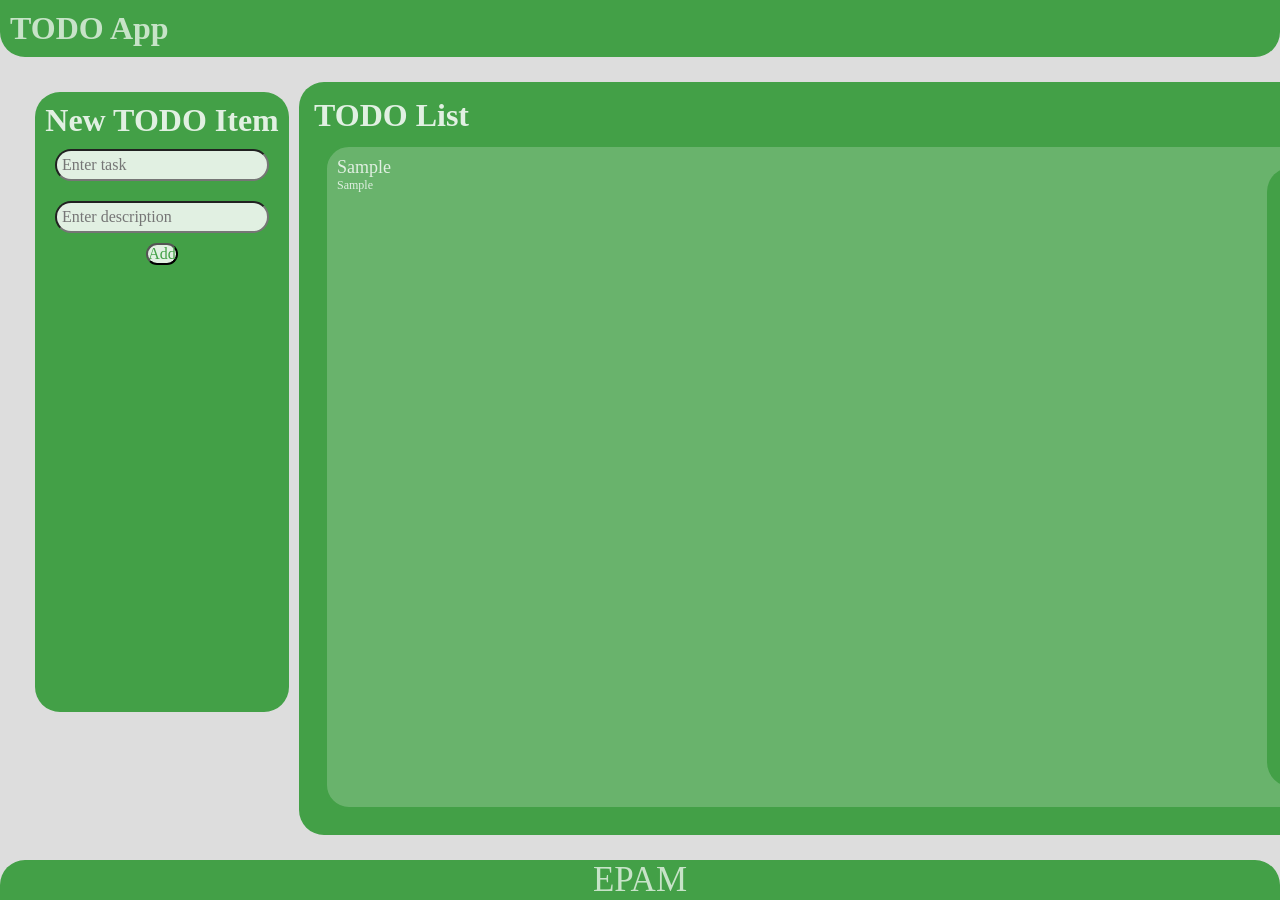
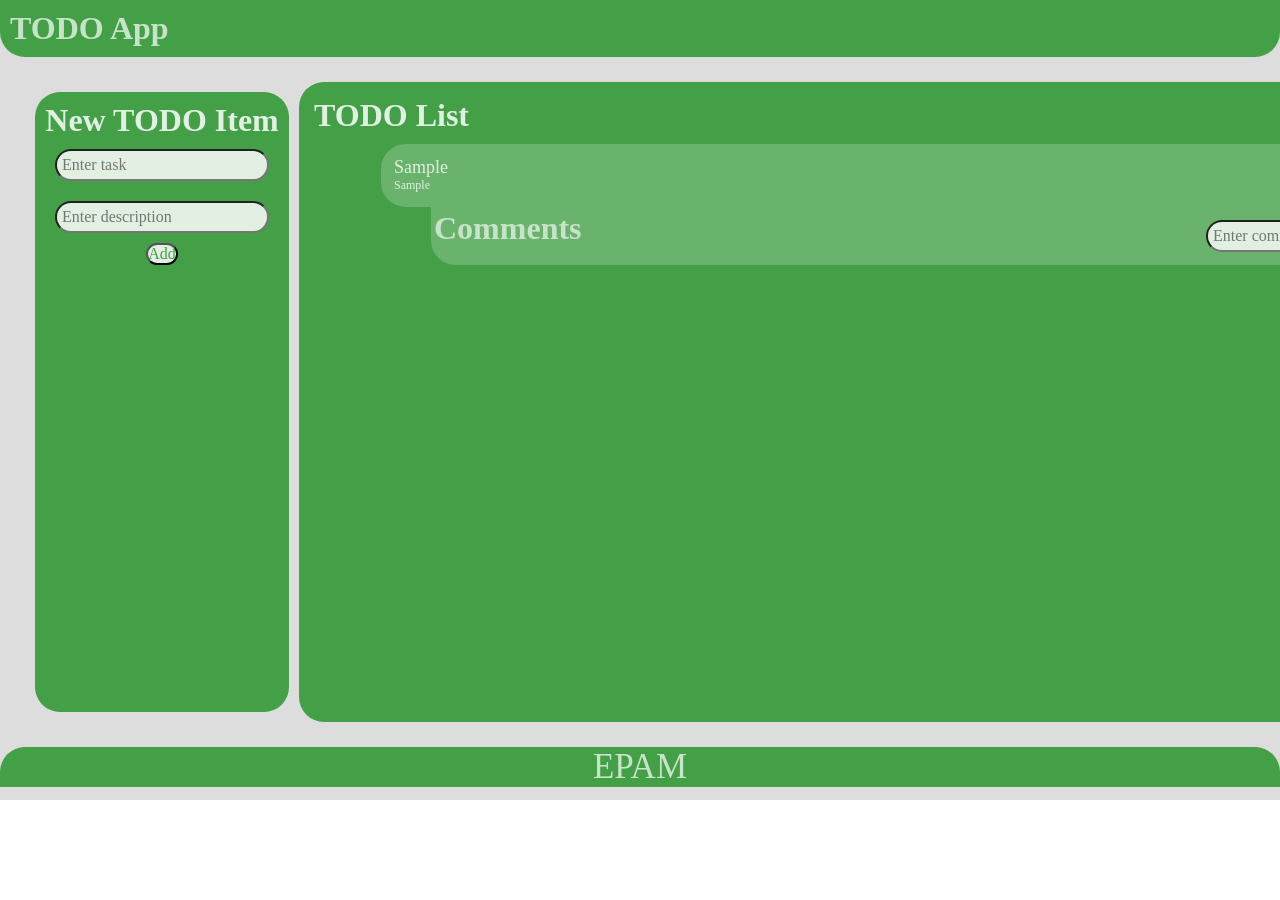
Before and after one commit to wydra76yan/WebInterface, a React app: page / in a window 1280 px wide. Both pictures are taken after typing "Sample", "Sample" into the empty fields and a click on the button "Add". Shown: the top 900 px of the page. After the commit the page ends 800 px from the top, so only its background shows below. Built offline with nearby package versions, Linux system fonts and the light colour scheme; the HTML template or start-up script is replaced by a standard one.

Commit message:
Fixed comment method (with output)

```diff
--- a/src/component-css/todo.css
+++ b/src/component-css/todo.css
@@ -1,10 +1,9 @@
-.todo{
+.topTodoPart{
   padding:10px;
-  margin:10px;
   border-radius: 25px;
   min-width: 135vh;
   color: #E1F0E2;
-  border-color: #43A047;
+  border-color: #69B36C;
   border-style: solid;
   background-color: #69B36C;
   display: flex;
@@ -12,9 +11,19 @@
   justify-content: space-between;
 
 }
+.todo{
+  margin:10px;
+  display: flex;
+  flex-direction: column;
+  align-items: center;
+}
+
+.inputCommentForm{
+  display: flex;
+  flex-direction: row;
+}
 
  .listForm{
-  overflow: auto;
   border-radius: 25px;
   background:  #43A047;
   color: #E1F0E2;
@@ -25,10 +34,12 @@
 
 .theList{
   overflow: auto;
+  height: 75vh;
   padding: 15px;
   min-height: 75vh;
   min-width: 155vh;
 }
+
 
 .rightTodoPart{
   display: flex;
@@ -36,6 +47,41 @@
   align-items:center;
 }
 
+li{
+  min-width: 105px;
+  min-height: 23px;
+  color: #43A047;
+  background-color:  #E1F0E2;
+  display: flex;
+  align-items: flex-start;
+  border-radius: 25px;
+}
+
+.theComments{
+  overflow: auto;
+  max-height: 10vh;
+  display: flex;
+  flex-direction: column;
+}
+
+.topComPart{
+  display: flex;
+  justify-content: space-between;
+  flex-direction: row;
+}
+
+.comments{
+  border-color: #69B36C;
+  border-style: solid;
+  background-color: #69B36C;
+  width: 125vh;
+  display: flex;
+  flex-direction: column;
+  justify-content: space-around;
+  color: #C7E3C8;
+  border-bottom-left-radius: 25px;
+  border-bottom-right-radius: 25px;
+}
 
 i{
   margin: 10px;
@@ -54,12 +100,20 @@ i{
   color: #e74c3c;
 }
 
+input{
+   margin: 10px;
+   padding: 5px;
+   font-size: 16px;
+   background-color: #E1F0E2;
+   color: #43A047;
+ }
+
 .likeItem {
   border-radius: 50%;
   -webkit-transition: -webkit-transform .8s ease-in-out;
           transition:         transform .8s ease-in-out;
 }
 .likeItem:active {
-  -webkit-transform: rotate(90deg);
-          transform: rotate(90deg);
+  -webkit-transform: rotate(20deg);
+          transform: rotate(20deg);
 }
--- a/src/component/todoItems.jsx
+++ b/src/component/todoItems.jsx
@@ -10,13 +10,12 @@ export default class TodoItems extends React.Component {
       item:{
         isLiked:false,
         completed:false,
-        commenting:false,
         comments:[]
       }
   }
 
     this.createTasks = this.createTasks.bind(this);
-    //this.addComment = this.addComment.bind(this);
+    this.addComment = this.addComment.bind(this);
 
   }
 
@@ -34,20 +33,19 @@ export default class TodoItems extends React.Component {
     this.setState(({completed}) =>  ({ completed: !completed }));
   }
 
-  isCommenting(key){
-    this.setState(({commenting}) =>  ({ commenting: !commenting }));
-  }
 
-  addComment(key){
+  addComment(key, value){
     //this.props.addComment(key, value);
 
     if (this._inputComment.value !== "") {
-      const {value} = this._inputComment.value;
-      this.props.commentItem(key, value);
+      value = this._inputComment.value;
+      this.props.addComment(key, value);
+      console.log(value);
+      console.log(key);
+    //  this.setState(({comments}) => ({comments: [...comms,"this._inputComment.value"]}))
 
       // this.setState(({comments}) => {
-      //     item.comments[this._inputComment.value]
-      //     value = {comments};
+      //     comments[this._inputComment.value]
       // });
         this._inputComment.value = "";
        }
@@ -55,7 +53,11 @@ export default class TodoItems extends React.Component {
 
   createTasks(item) {
 
+    // const comEntries = this.props.addComment;
+    // const comList = comEntries.map(this.addComment)
+
     return <div className='todo' key={item.key}>
+            <div className="topTodoPart">
              <div className=" leftTodoPart">
                <p class="title">{item.text}</p>
                <p class="description">{item.description}</p>
@@ -70,16 +72,26 @@ export default class TodoItems extends React.Component {
                      )}
                </span>
                <i className={`fas fa-check ${item.completed ? "fa-check-active" : ""}`}
-                 onClick={() => this.complete(item.key)}/>
-                 <span className="comments">
-                     <form className="inputForm" onSubmit={this.addComment}>
-                       <input ref={(a) => this._inputComment = a}
-                            placeholder="Enter comment">
-                         </input>
-                       <button type="submit">Add</button>
-                     </form>
-                 </span>
+                 onClick={() => this.complete(item.key)}></i>
+               </div>
              </div>
+             <div className="comments">
+               <div className="topComPart">
+               <h1>Comments</h1>
+                <form className="inputCommentForm" onSubmit={() => this.addComment(item.key)}>
+                  <input ref={(a) => this._inputComment = a}
+                       placeholder="Enter comment">
+                    </input>
+                  <button className="fa fa-plus" type="submit"></button>
+                </form>
+                </div>
+                <div>
+                  <ul className="theComments">
+                   {item.comments.map(comment => <li>{comment}</li>)}
+                  </ul>
+                </div>
+             </div>
+
            </div>
   }
 
--- a/src/component/todoList.jsx
+++ b/src/component/todoList.jsx
@@ -15,7 +15,7 @@ export default class TodoList extends React.Component {
     this.deleteItem = this.deleteItem.bind(this);
     this.likeItem = this.likeItem.bind(this);
     this.completeItem = this.completeItem.bind(this);
-    this.commentItem = this.completeItem.bind(this);
+    this.commentItem = this.commentItem.bind(this);
   }
 
   addItem(e) {
@@ -26,6 +26,7 @@ export default class TodoList extends React.Component {
       description: this._inputDescription.value,
       isLiked: false,
       completed: false,
+      commenting: true,
       key: Date.now(),
       comments:[]
     };
@@ -41,17 +42,18 @@ export default class TodoList extends React.Component {
 
 
 
-    e.preventDefault();
+
   }
+  e.preventDefault();
 }
 
   commentItem(key, value) {
-    console.log(this.state.items);
     var selectedKey = this.state.items.findIndex(item => {
       return (item.key === key);
     });
+    console.log(this.state.items[selectedKey]);
 
-    this.state.items[selectedKey].comments = [...comments, value]
+    this.state.items[selectedKey].comments = [...this.state.items[selectedKey].comments, value]
 
     this.setState((prevState)=>{
         prevState.items.splice(selectedKey,1,this.state.items[selectedKey])
@@ -59,9 +61,9 @@ export default class TodoList extends React.Component {
           prevState
         }
     })
+    event.preventDefault();
+  }
 
-
-  }
 
   completeItem(key){
     console.log(this.state.items);
@@ -121,7 +123,8 @@ export default class TodoList extends React.Component {
                      delete={this.deleteItem}
                      like={this.likeItem}
                      complete={this.completeItem}
-                     addComment={this.commentItem}/>
+                     addComment={this.commentItem}
+                     />
       </div>
     );
   }
```
Also changed, not shown: 1 other file (tests, documents, lock files or other folders).
